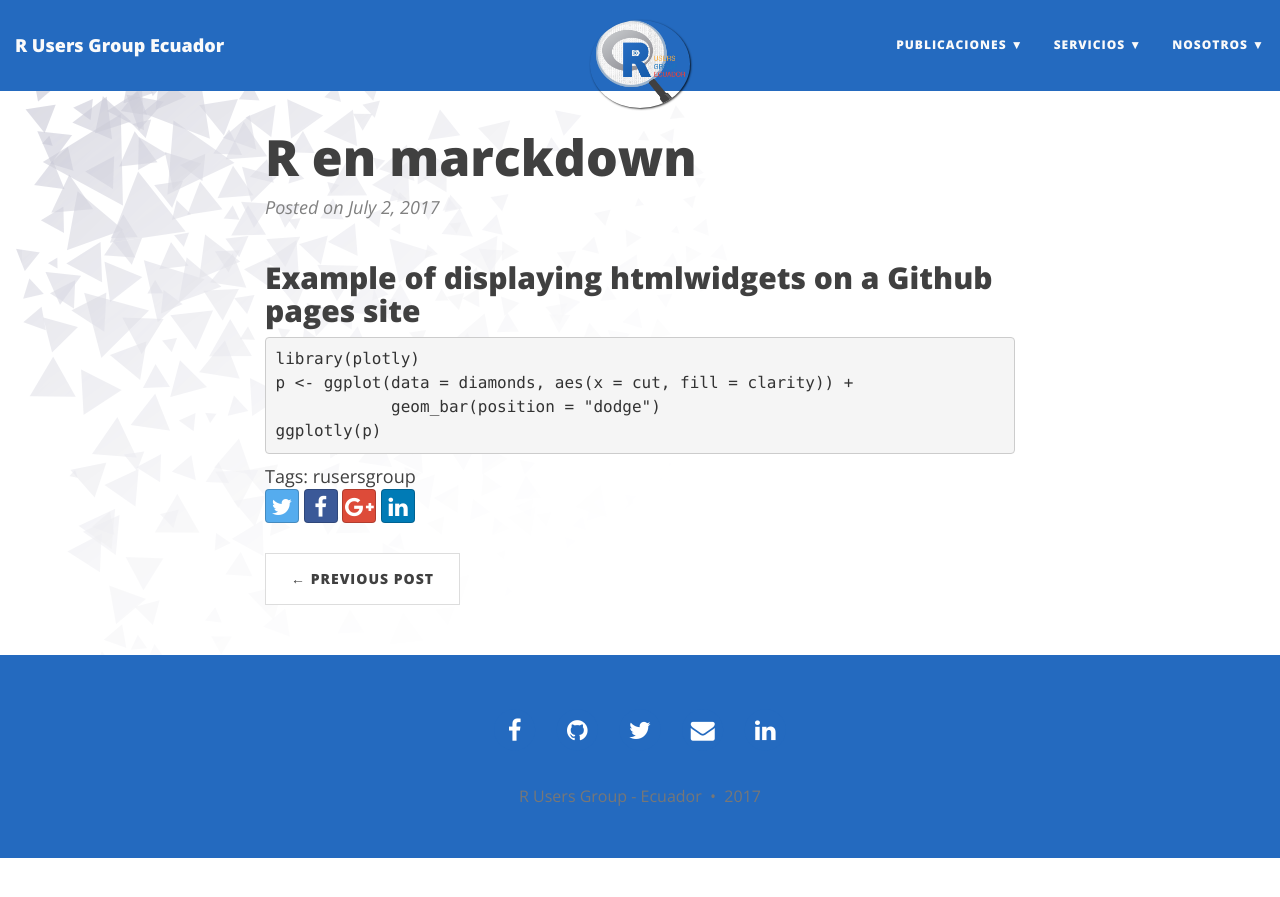
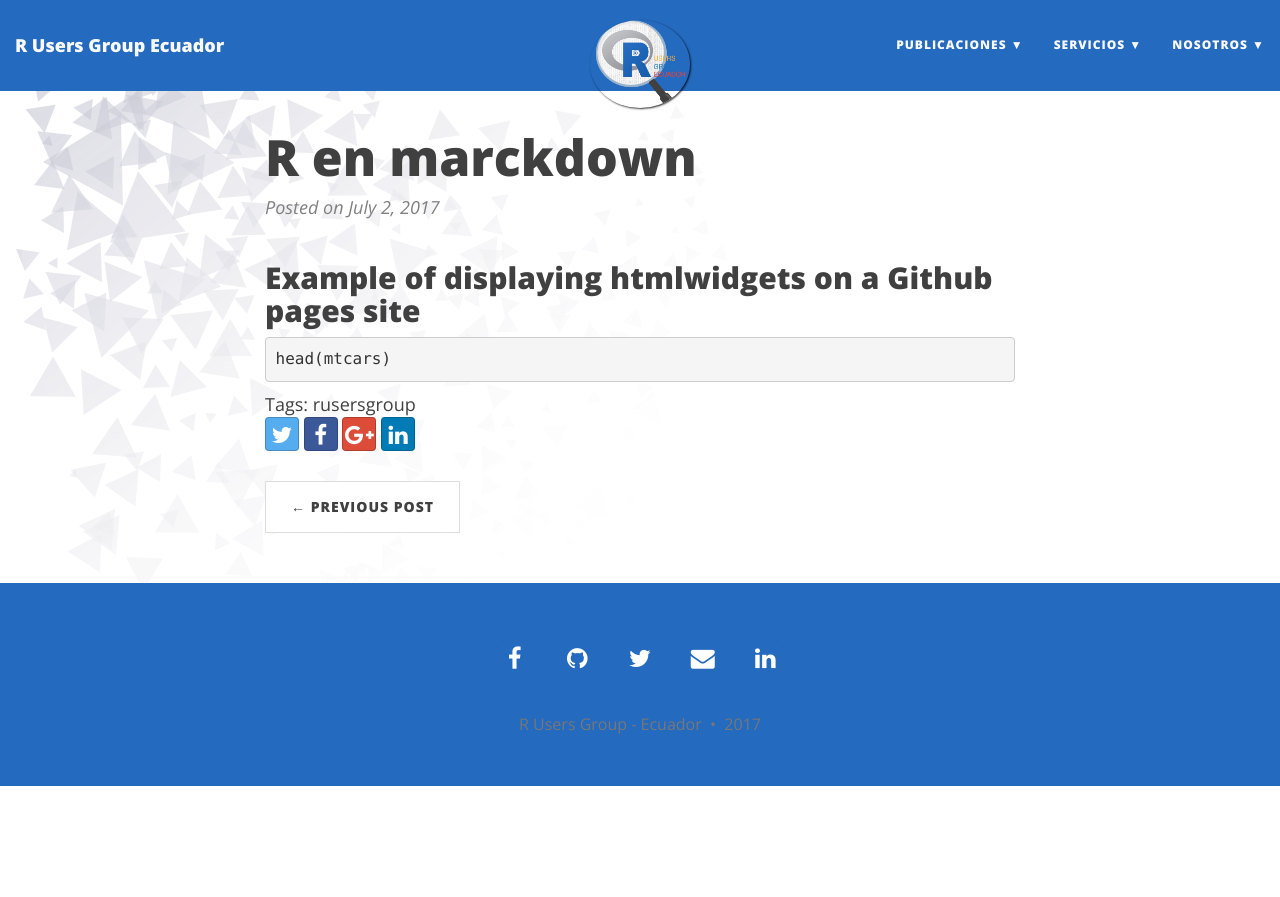
Before and after one commit to Rgrupoec/Rgrupoec.github.io, a Jekyll site: the page built from publicaciones/_posts/2017-07-02-r_marckdown.md, in a window 1280 px wide. Shown: the top 897 px of the page. Built offline with Jekyll 4.4.1, drawn with Linux system fonts in a browser that asks for light colours; nearby versions of some CDN libraries.

Commit message:
Update 2017-07-02-r_marckdown.md

````diff
--- a/publicaciones/_posts/2017-07-02-r_marckdown.md
+++ b/publicaciones/_posts/2017-07-02-r_marckdown.md
@@ -9,8 +9,5 @@
 ## Example of displaying htmlwidgets on a Github pages site
 
 ```{r}
-library(plotly)
-p <- ggplot(data = diamonds, aes(x = cut, fill = clarity)) +
-            geom_bar(position = "dodge")
-ggplotly(p)
+head(mtcars)
 ```
````
